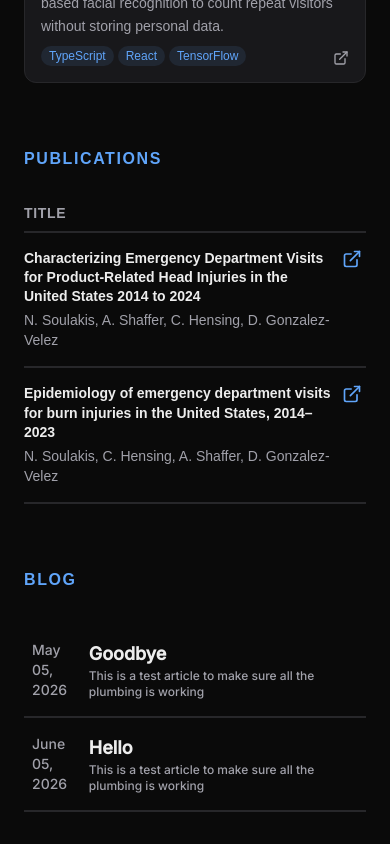
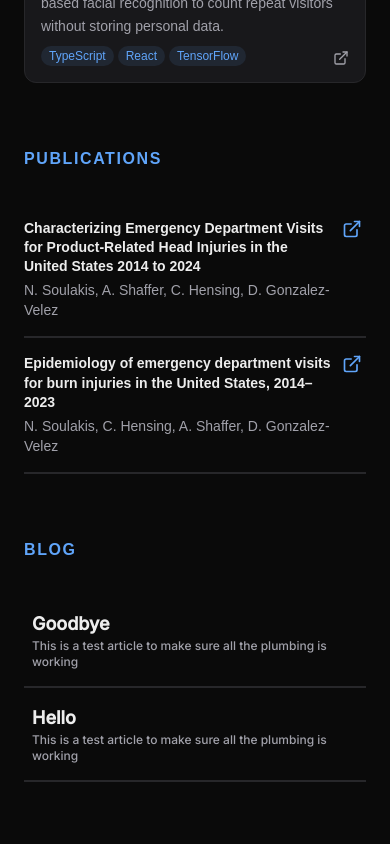
Before and after one commit to DGV98/portfolio, a Next.js app: page / in a window 390 px wide. Shown: the part 2080-2924 px from the top of the page. After the commit the page ends 2894 px from the top, so only its background shows below. Built offline with nearby package versions, Linux system fonts and the light colour scheme.

Commit message:
Fixed spacing

```diff
--- a/app/page.tsx
+++ b/app/page.tsx
@@ -31,7 +31,7 @@ export default function Home() {
         </div>
 
         {/* Main content */}
-        <main className="flex-1 xl:h-screen xl:snap-y xl:snap-mandatory xl:overflow-y-auto xl:pr-40">
+        <main className="flex-1 xl:h-screen xl:snap-y xl:snap-mandatory xl:overflow-y-hidden xl:pr-40">
           <section
             id="experience"
             className="flex items-center justify-center px-6 py-8 xl:min-h-screen xl:snap-center xl:px-10 xl:py-16"
--- a/components/BlogRow.tsx
+++ b/components/BlogRow.tsx
@@ -5,16 +5,16 @@ const BlogRow = ({ post }: { post: BlogPost }) => {
   return (
     post.isPublished && (
       <Link
-        className="border-border font-inter hover:bg-card-hover grid grid-cols-8 border-b-2 px-2 py-4"
+        className="border-border font-inter hover:bg-card-hover grid grid-cols-11 border-b-2 px-2 py-4"
         href={post.slug}
       >
-        <div className="col-span-1 flex items-center">
+        <div className="hidden lg:col-span-2 lg:flex lg:items-center">
           <h2 className="text-muted text-sm xl:text-base">
             {post.publishDate}
           </h2>
         </div>
 
-        <div className="col-span-7 flex flex-col justify-center pl-4">
+        <div className="col-span-11 flex flex-col justify-center lg:col-span-9">
           <h2 className="text-lg font-bold xl:text-2xl">{post.title}</h2>
           {post.description && (
             <p className="text-muted text-xs xl:text-sm">{post.description}</p>
--- a/components/PublicationsSection.tsx
+++ b/components/PublicationsSection.tsx
@@ -12,7 +12,7 @@ export function PublicationsSection({
   return (
     <section>
       <SectionHeading>Publications</SectionHeading>
-      <div className="text-muted border-border grid grid-cols-11 gap-1 border-b-2 pb-2 text-sm font-semibold tracking-wider">
+      <div className="text-muted border-border hidden grid-cols-11 gap-1 border-b-2 pb-2 text-sm font-semibold tracking-wider lg:grid">
         <p className="col-span-1 hidden lg:block">YEAR</p>
         <p className="col-span-10 lg:col-span-7">TITLE</p>
         <p className="col-span-2 hidden px-2 lg:block">JOURNAL</p>
```
